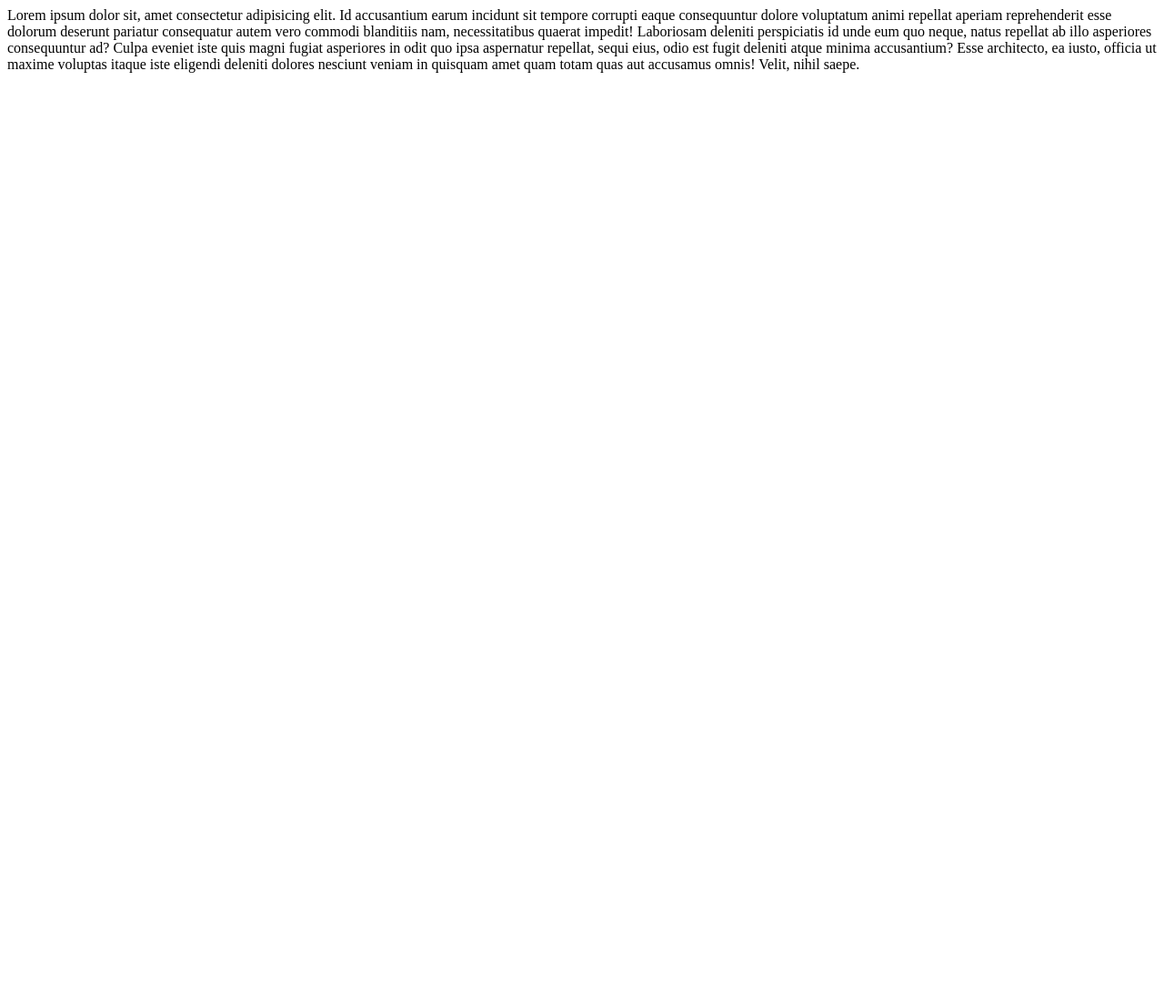
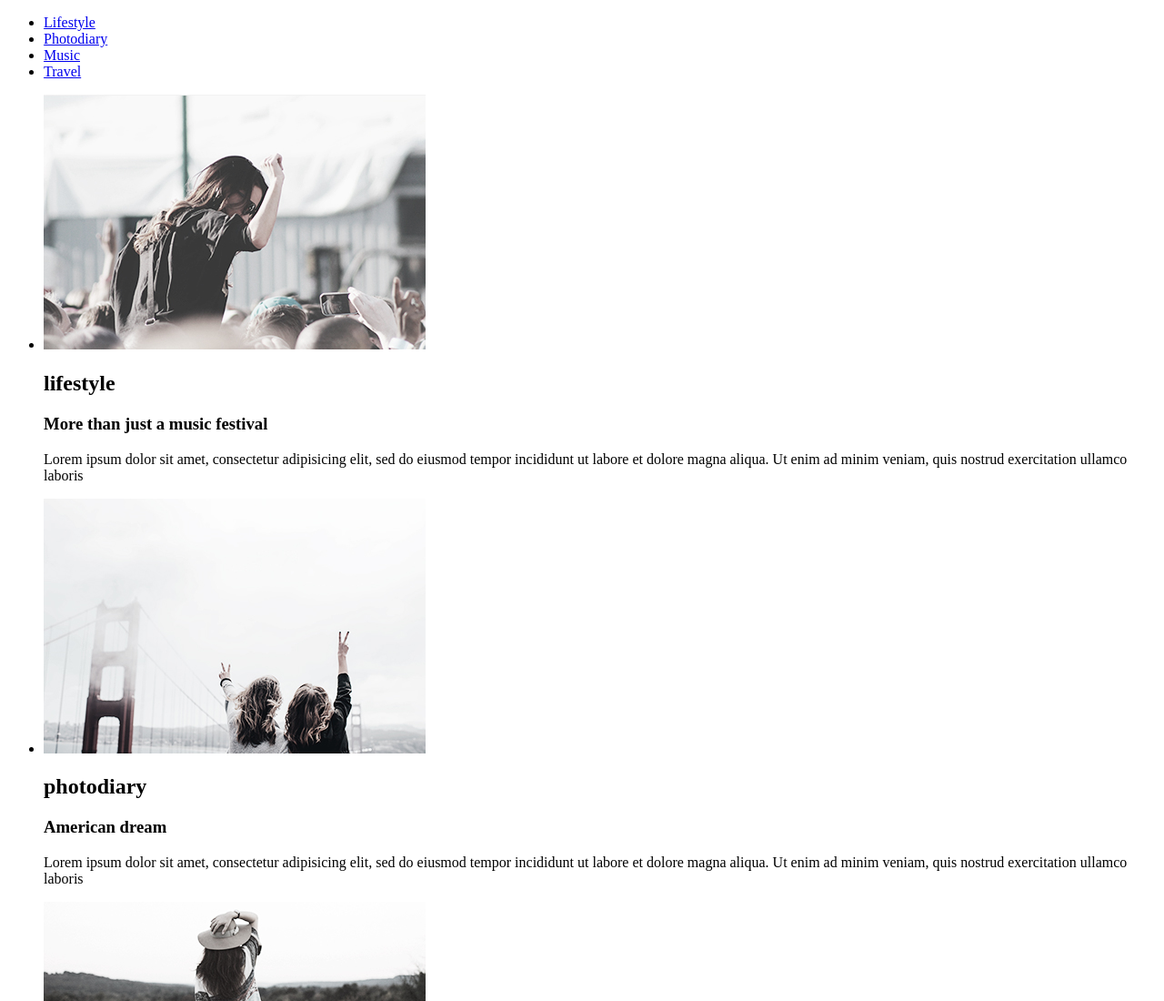
Before and after one commit to GubarSerg/goit-fe-course, a plain HTML site: page Modul 1-2/hw-01-02/index.html in a window 1280 px wide. Shown: the top 1100 px of the page at 91% size. Before the commit the page ends 800 px from the top, so only its background shows below. Drawn offline with Linux system fonts and the light colour scheme.

Commit message:
add homework

```diff
--- a/Modul 1-2/hw-01-02/index.html
+++ b/Modul 1-2/hw-01-02/index.html
@@ -5,9 +5,69 @@
     <meta charset="UTF-8">
     <meta name="viewport" content="width=device-width, initial-scale=1.0">
     <meta http-equiv="X-UA-Compatible" content="ie=edge">
-    <title>Document</title>
+    <title>HomeWork</title>
 </head>
 <body>
-    <div class="style">Lorem ipsum dolor sit, amet consectetur adipisicing elit. Id accusantium earum incidunt sit tempore corrupti eaque consequuntur dolore voluptatum animi repellat aperiam reprehenderit esse dolorum deserunt pariatur consequatur autem vero commodi blanditiis nam, necessitatibus quaerat impedit! Laboriosam deleniti perspiciatis id unde eum quo neque, natus repellat ab illo asperiores consequuntur ad? Culpa eveniet iste quis magni fugiat asperiores in odit quo ipsa aspernatur repellat, sequi eius, odio est fugit deleniti atque minima accusantium? Esse architecto, ea iusto, officia ut maxime voluptas itaque iste eligendi deleniti dolores nesciunt veniam in quisquam amet quam totam quas aut accusamus omnis! Velit, nihil saepe.</div>
+    <header>
+        <nav>
+            <!--Меню сайта-->
+            <ul>
+                <li><a href="pifestyle.html">Lifestyle</a></li>
+                <li><a href="photodiary.html">Photodiary</a></li>
+                <li><a href="music.html">Music</a></li>
+                <li><a href="travel.html">Travel</a></li>
+            </ul>
+        </nav>
+    </header>
+    <!-- Уникальный контент страницы -->
+    <main>
+        <!-- Правая колонка -->
+        <section>
+            <ul>
+                <li>
+                    <img src="img/1.jpg" alt="More than just a music festival " title="More than just a music festival ">
+                    <h2>lifestyle</h2>
+                    <h3>More than just a music festival </h3>
+                    <p>Lorem ipsum dolor sit amet, consectetur adipisicing elit, sed do eiusmod tempor incididunt ut labore et dolore magna aliqua. Ut enim ad minim veniam, quis nostrud exercitation ullamco laboris</p>
+                </li>
+                <li>
+                    <img src="img/3.jpg" alt="American dream" title="American dream">
+                    <h2>photodiary</h2>
+                    <h3>American dream</h3>
+                    <p>Lorem ipsum dolor sit amet, consectetur adipisicing elit, sed do eiusmod tempor incididunt ut labore et dolore magna aliqua. Ut enim ad minim veniam, quis nostrud exercitation ullamco laboris</p>
+                </li>
+                <li>
+                    <img src="img/5.jpg" alt="Top 10 song for running" title="Top 10 song for running">
+                    <h2>lifestyle</h2>
+                    <h3>Top 10 song for running</h3>
+                    <p>Lorem ipsum dolor sit amet, consectetur adipisicing elit, sed do eiusmod tempor incididunt ut labore et dolore magna aliqua. Ut enim ad minim veniam, quis nostrud exercitation ullamco laboris</p>
+                </li>
+            </ul>
+
+        </section>
+        <!-- Левая колонка -->
+        <section>
+            <ul>
+                <li>
+                    <img src="img/2.jpg" alt="Life tastes better with coffee" title="Life tastes better with coffee">
+                    <h2>lifestyle</h2>
+                    <h3>Life tastes better with coffee</h3>
+                    <p>Lorem ipsum dolor sit amet, consectetur adipisicing elit, sed do eiusmod tempor incididunt ut labore et dolore magna aliqua. Ut enim ad minim veniam, quis nostrud exercitation ullamco laboris</p>
+                </li>
+                <li>
+                    <img src="img/4.jpg" alt="A day exploring the Alps" title="A day exploring the Alps">
+                    <h2>photodiary</h2>
+                    <h3>A day exploring the Alps</h3>
+                    <p>Lorem ipsum dolor sit amet, consectetur adipisicing elit, sed do eiusmod tempor incididunt ut labore et dolore magna aliqua. Ut enim ad minim veniam, quis nostrud exercitation ullamco laboris</p>
+                </li>
+                <li>
+                    <img src="img/6.jpg" alt="Cold winter days" title="Cold winter days">
+                    <h2>lifestyle</h2>
+                    <h3>Cold winter days</h3>
+                    <p>Lorem ipsum dolor sit amet, consectetur adipisicing elit, sed do eiusmod tempor incididunt ut labore et dolore magna aliqua. Ut enim ad minim veniam, quis nostrud exercitation ullamco laboris</p>
+                </li>
+            </ul>
+        </section>
+    </main>
 </body>
 </html>
```
Also changed, not shown: Modul 1-2/hw-01-02/img/1.jpg (added), Modul 1-2/hw-01-02/img/2.jpg (added), Modul 1-2/hw-01-02/img/3.jpg (added), Modul 1-2/hw-01-02/img/4.jpg (added), Modul 1-2/hw-01-02/img/5.jpg (added), Modul 1-2/hw-01-02/img/6.jpg (added), 1 other file.
